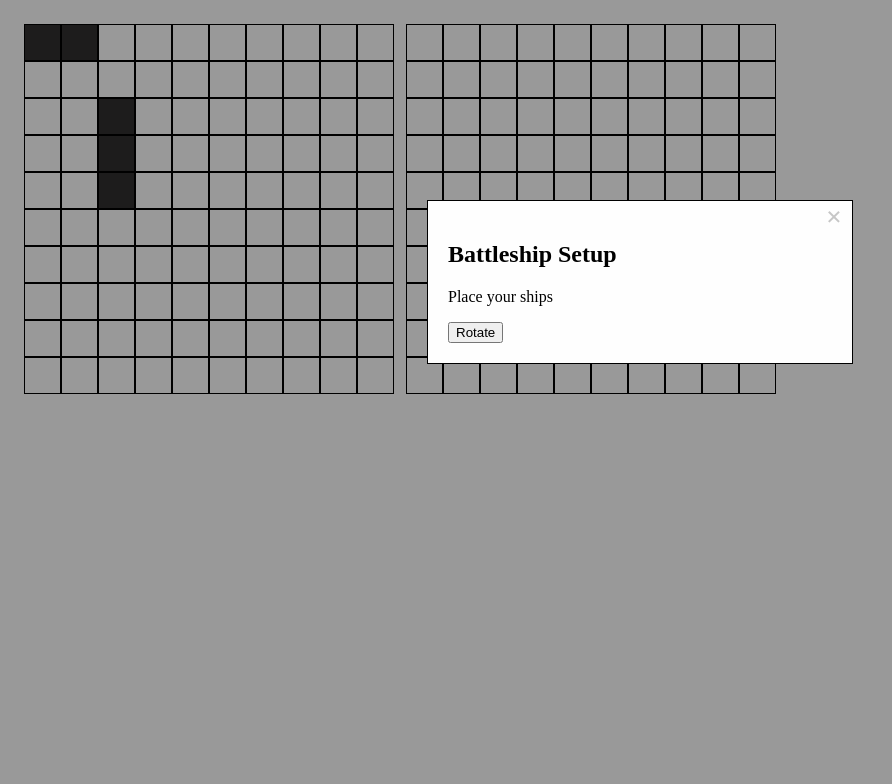
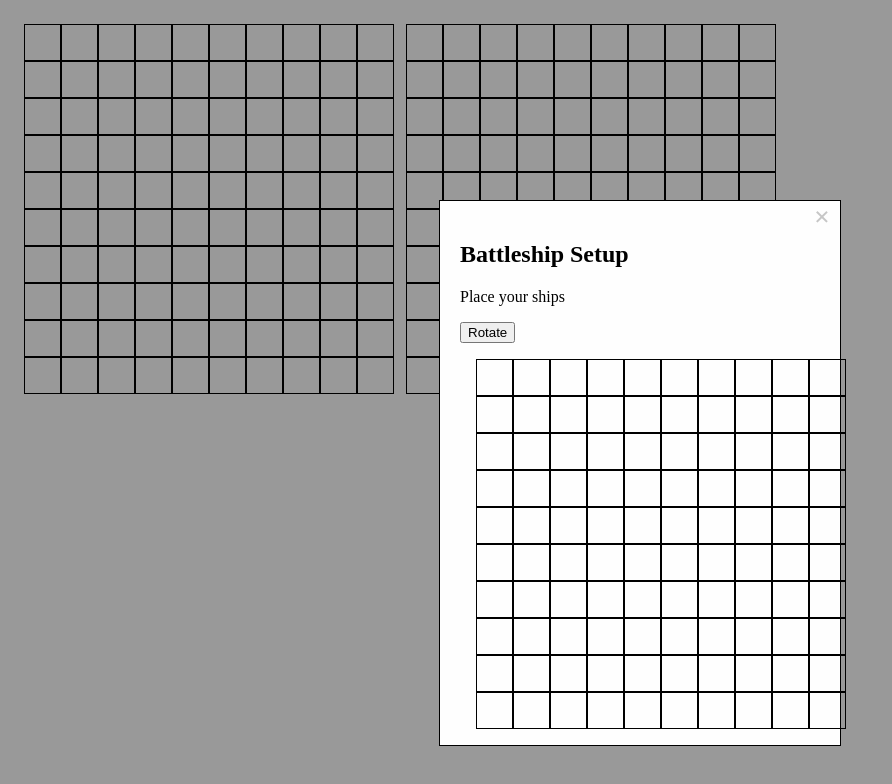
Before and after one commit to kieranlewis/battleship, a website built with webpack: page dist/index.html in a window 1280 px wide. Shown: the whole page, without its empty margins (0-892 px from the left). Built offline with nearby package versions, Linux system fonts and the light colour scheme.

Commit message:
display empty board where ships will be placed

```diff
--- a/src/game.js
+++ b/src/game.js
@@ -1,13 +1,13 @@
 import { Gameboard } from "./modules/Gameboard";
 import { Ship } from "./modules/Ship";
 import { Player } from "./modules/Player";
-import { renderBoards, updateBoard } from "./modules/domManipulation";
+import { renderBoards, updateBoard, renderInitialSetup } from "./modules/domManipulation";
 
 const game = (() => {
     let player, cpu, playerBoard, cpuBoard;
 
     function init() {
-        // initial setup of game
+        /* initial setup of game
         playerBoard = Gameboard();
         cpuBoard = Gameboard();
         player = Player('Kieran');
@@ -24,6 +24,15 @@ const game = (() => {
         cpuBoard.placeShip(cpuShip1, [0,0], 'vertical');
         cpuBoard.placeShip(cpuShip2, [2,2], 'horizontal');
 
+        renderBoards(playerBoard.board);
+        */
+
+        playerBoard = Gameboard();
+        cpuBoard = Gameboard();
+        player = Player('Kieran');
+        cpu = Player('Computer');
+
+        renderInitialSetup();
         renderBoards(playerBoard.board);
     }
 
--- a/src/modules/domManipulation.js
+++ b/src/modules/domManipulation.js
@@ -27,6 +27,21 @@ function renderBoards(playerBoard) {
     }
 }
 
+function renderInitialSetup() {
+    const setupBoardDiv = document.querySelector('.setup-board');
+
+    for(let i = 0; i < 10; i++) {
+        for(let j = 0; j < 10; j++) {
+            const setupDiv = document.createElement('div');
+
+            setupDiv.setAttribute('class', 'grid-item');
+            setupDiv.setAttribute('data-coord', `${i},${j}`);
+
+            setupBoardDiv.appendChild(setupDiv);
+        }
+    }
+}
+
 function updateBoard(gameBoard, coords, player) {
     const [y, x] = coords;
     const div = document.querySelector(`[data-player=${!player}][data-coord="${y},${x}"]`)
@@ -35,4 +50,4 @@ function updateBoard(gameBoard, coords, player) {
     else if(gameBoard[y][x] === 'M') div.classList.add('miss');
 }
 
-export { renderBoards, updateBoard }
+export { renderBoards, updateBoard, renderInitialSetup }
--- a/src/styles.css
+++ b/src/styles.css
@@ -8,7 +8,7 @@ h1 {
   flex-direction: row;
 }
 
-.player1-board, .player2-board {
+.player1-board, .player2-board, .setup-board {
   display: grid;
   width: 350px;
   height: 350px;
@@ -54,7 +54,7 @@ h1 {
   margin: auto;
   padding: 20px;
   border: 1px solid black;
-  width: 30%;
+  width: 360px;
 }
 
 .close {
```
Also changed, not shown: dist/index.html.
